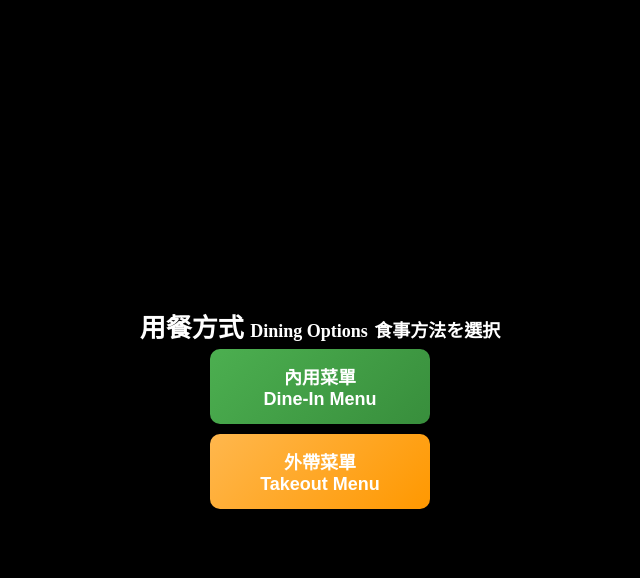
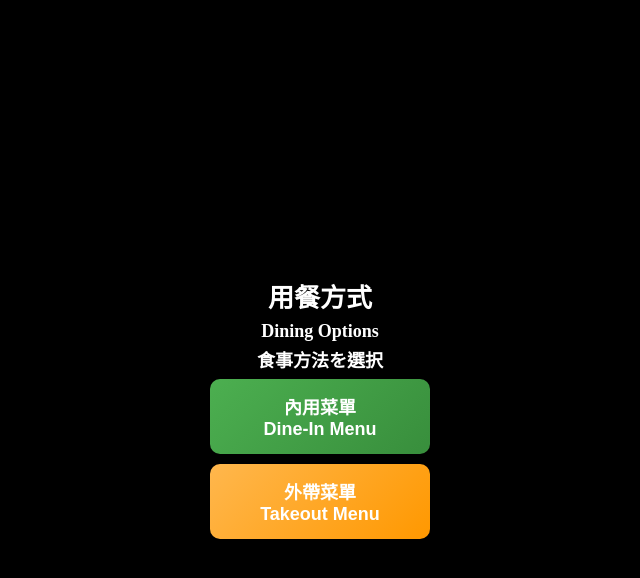
Before and after one commit to Ch602/menu, a plain HTML site: page index.html in a window 1280 px wide. Shown: the whole page, without its empty margins (320-960 px from the left). Drawn offline with nearby package versions, Linux system fonts and the light colour scheme.

Commit message:
index.html

```diff
--- a/index.html
+++ b/index.html
@@ -15,7 +15,7 @@
     <div class="language-selection" style="display: flex; flex-direction: column; align-items: center; justify-content: center; background: rgba(0, 0, 0, 0.85); width: 100vw; height: 100vh; position: fixed; z-index: 1000; text-align: center;">
         <div class="language-title" style="color: white; font-size: 26px; margin-bottom: 5px; font-weight: bold;">
             用餐方式
-            <span style="font-size: 18px;">Dining Options</span>
+            <br><span style="font-size: 18px;">Dining Options</span></br>
             <span style="font-size: 18px;">食事方法を選択</span>
         </div>
         <div class="language-buttons" style="display: flex; flex-direction: column; gap: 10px;">
```
